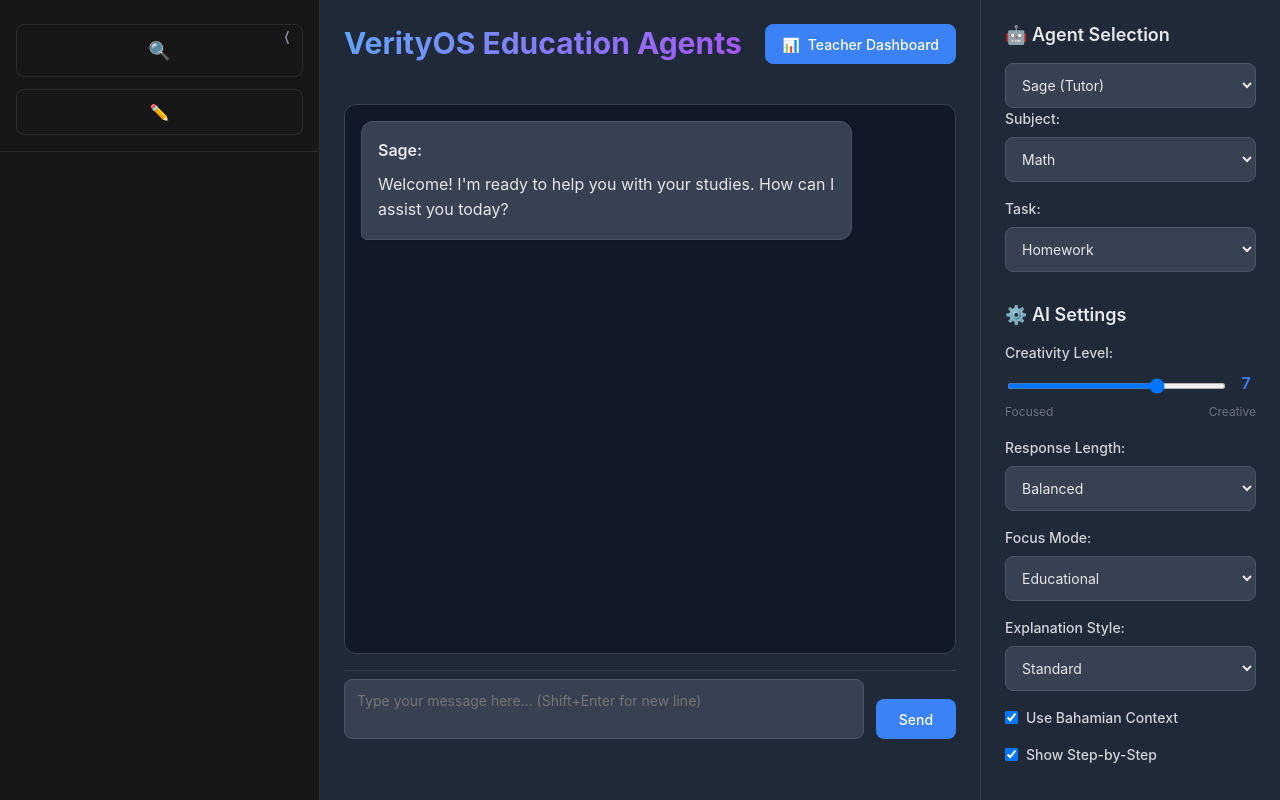
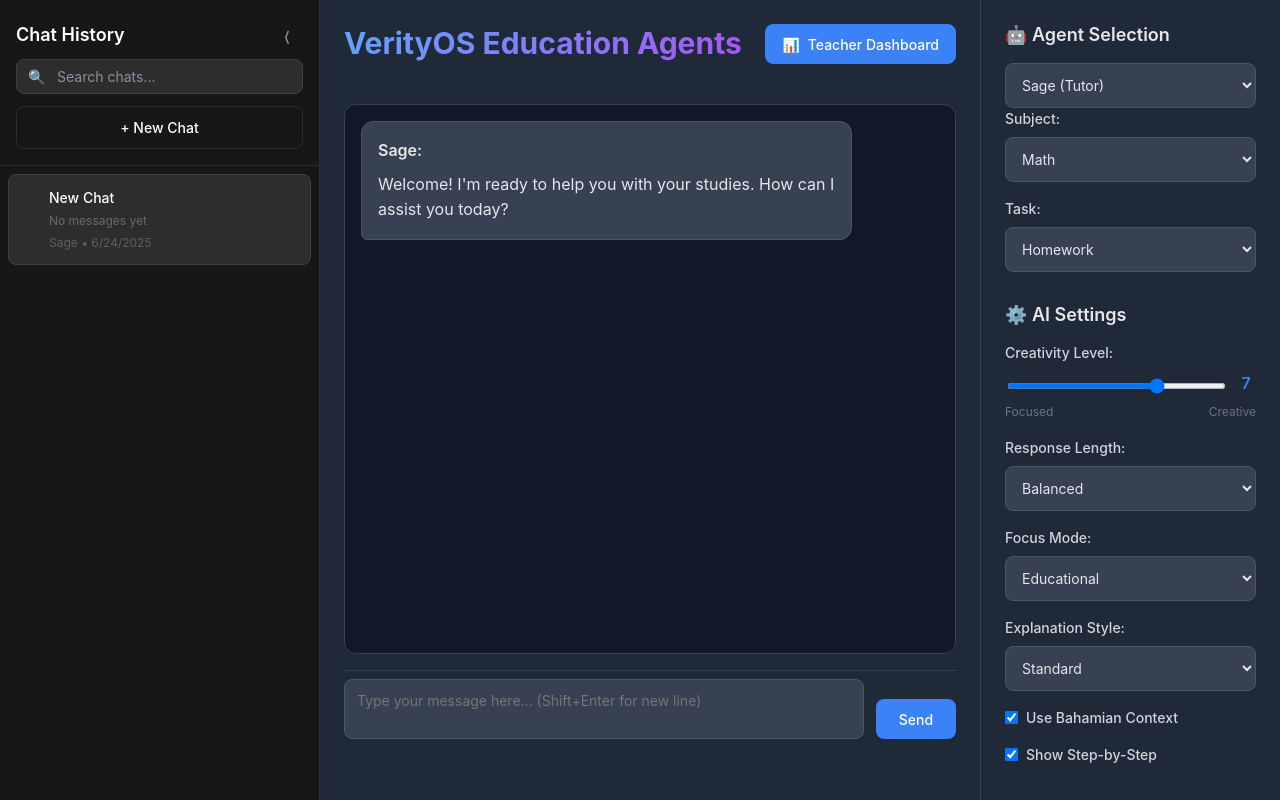
Before and after one commit to salutethegenius/verityos-education-agents, a Flask app: page / in a window 1280 px wide. Run offline with Flask 3, Linux system fonts and the light colour scheme; some libraries are stand-ins or nearby versions.

Commit message:
Assistant checkpoint: Restore chat history sidebar with expand/collapse
Assistant generated file changes:
- web/static/css/style.css: Restore chat history functionality and proper expand/collapse behavior
- web/templates/agent_interface.html: Restore full sidebar structure with search input and new chat button text

---

User prompt:

revert. chat expand shoul show the full chat list. when small menu should pencil an search icon

Replit-Commit-Author: Assistant
Replit-Commit-Session-Id: 9587ad58-3e98-4cf0-b8d3-62befb0e3892

```diff
--- a/web/static/css/style.css
+++ b/web/static/css/style.css
@@ -289,29 +289,38 @@ textarea {
 }
 
 #chat-search-input {
-  display: none; /* Hide search input completely */
+  width: 100%;
+  background: #2d2d2d;
+  border: 1px solid #404040;
+  color: white;
+  padding: var(--space-2) var(--space-3) var(--space-2) 40px;
+  border-radius: var(--radius-md);
+  font-size: var(--font-size-sm);
+  transition: all 150ms ease;
+}
+
+#chat-search-input:focus {
+  border-color: var(--primary-blue);
+  box-shadow: 0 0 0 2px rgba(59, 130, 246, 0.1);
+}
+
+#chat-search-input::placeholder {
+  color: #8e8ea0;
 }
 
 #search-icon {
-  position: static;
+  position: absolute;
+  left: var(--space-3);
+  top: 50%;
+  transform: translateY(-50%);
   color: #8e8ea0;
-  font-size: 18px;
-  cursor: pointer;
-  padding: var(--space-3);
-  border-radius: var(--radius-md);
-  transition: all 150ms ease;
-  display: flex;
-  align-items: center;
-  justify-content: center;
-  background: transparent;
-  border: 1px solid #2d2d2d;
-  margin-bottom: var(--space-3);
+  font-size: 14px;
+  pointer-events: none;
+  transition: color 150ms ease;
 }
 
-#search-icon:hover {
-  background: #2d2d2d;
-  border-color: #404040;
-  color: white;
+#chat-search-input:focus + #search-icon {
+  color: var(--primary-blue);
 }
 
 /* Hide search in collapsed state */
@@ -330,7 +369,7 @@ textarea {
   border: 1px solid #2d2d2d;
   padding: var(--space-3);
   border-radius: var(--radius-md);
-  font-size: 18px;
+  font-size: var(--font-size-sm);
   font-weight: 500;
   cursor: pointer;
   transition: all 150ms ease;
@@ -345,13 +384,13 @@ textarea {
   border-color: #404040;
 }
 
-/* Show only pencil icon */
-#new-chat-btn::before {
+/* Show only pencil icon in collapsed state */
+#sidebar.collapsed #new-chat-btn::before {
   content: "✏️";
   font-size: 16px;
 }
 
-#new-chat-btn .sidebar-text {
+#sidebar.collapsed #new-chat-btn .sidebar-text {
   display: none;
 }
 
@@ -359,27 +398,77 @@ textarea {
   flex: 1;
   overflow-y: auto;
   padding: var(--space-2);
-  display: none; /* Hide all chat history items */
 }
 
 .chat-history-item {
-  display: none; /* Hide individual chat items */
+  padding: var(--space-3);
+  margin-bottom: var(--space-1);
+  border-radius: var(--radius-md);
+  cursor: pointer;
+  transition: all 150ms ease;
+  border: 1px solid transparent;
+  position: relative;
+  display: flex;
+  align-items: center;
+  gap: var(--space-2);
+}
+
+.chat-history-item:hover {
+  background: #2d2d2d;
+}
+
+.chat-history-item.active {
+  background: #2d2d2d;
+  border-color: #404040;
+}
+
+/* Icon for collapsed state */
+.chat-history-item::before {
+  content: "💬";
+  font-size: 16px;
+  flex-shrink: 0;
+  opacity: 0;
+  transition: opacity 300ms ease;
+}
+
+#sidebar.collapsed .chat-history-item::before {
+  opacity: 1;
+}
+
+#sidebar.collapsed .chat-history-item {
+  justify-content: center;
+  padding: var(--space-3) var(--space-2);
+  margin: var(--space-1) var(--space-2);
+  width: calc(100% - var(--space-4));
 }
 
 .chat-content {
-  display: none; /* Hide chat content */
+  flex: 1;
+  min-width: 0;
+  transition: all 300ms ease;
 }
 
 .chat-title {
-  display: none; /* Hide chat titles */
+  font-weight: 500;
+  font-size: var(--font-size-sm);
+  margin-bottom: var(--space-1);
+  color: white;
+  transition: all 300ms ease;
 }
 
 .chat-preview {
-  display: none; /* Hide chat previews */
+  font-size: var(--font-size-xs);
+  opacity: 0.6;
+  margin-bottom: var(--space-1);
+  color: #8e8ea0;
+  transition: all 300ms ease;
 }
 
 .chat-meta {
-  display: none; /* Hide chat metadata */
+  font-size: var(--font-size-xs);
+  opacity: 0.5;
+  color: #8e8ea0;
+  transition: all 300ms ease;
 }
 
 /* Chat area */
--- a/web/templates/agent_interface.html
+++ b/web/templates/agent_interface.html
@@ -13,11 +13,17 @@
         <span id="toggle-icon">⟨</span>
       </button>
       <div id="sidebar-header">
+        <h3><span class="sidebar-text">Chat History</span></h3>
         <div id="chat-search-container">
+          <input type="text" id="chat-search-input" placeholder="Search chats..." class="sidebar-text">
           <span id="search-icon">🔍</span>
         </div>
         <button id="new-chat-btn">
+          <span class="sidebar-text">+ New Chat</span>
         </button>
+      </div>
+      <div id="chat-history-list">
+        <!-- Chat history items will be populated here -->
       </div>
     </div>
 
```
Also changed, not shown: other parts of web/static/css/style.css (+30 -0 lines).
